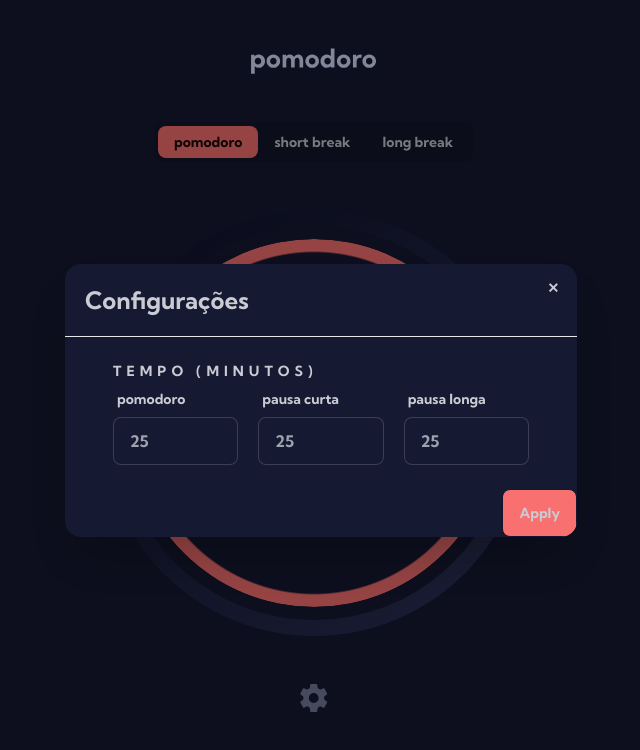
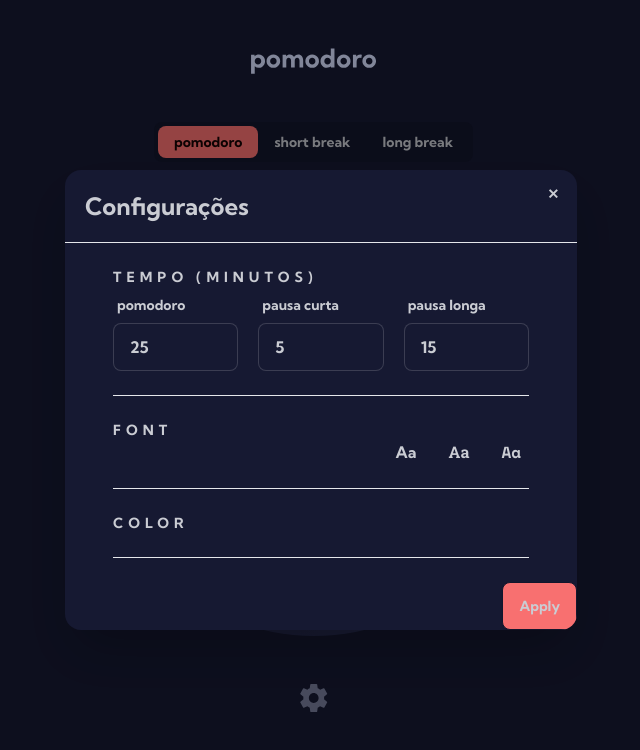
Before and after one commit to natalia-sampaio/pomonat, a Vue app: page / in a window 1280 px wide. Both pictures are taken after a click on the button 640 px from the left and 698 px from the top of the page. Shown: the top 750 px of the page, without its empty margins (319-959 px from the left). Built offline with nearby package versions, Linux system fonts and the light colour scheme.

Commit message:
wip: adding settings modal

```diff
--- a/src/App.vue
+++ b/src/App.vue
@@ -2,7 +2,9 @@
 import TimerIndicator from './components/TimerIndicator.vue';
 import TimerButton from './components/TimerButton.vue';
 import NumberInput from './components/NumberInput.vue';
+import SettingSection from './components/SettingSection.vue';
 import IconSettings from './components/icons/IconSettings.vue';
+import FontInput from './components/FontInput.vue';
 </script>
 
 <template>
@@ -21,14 +23,25 @@ import IconSettings from './components/icons/IconSettings.vue';
           </form>
           <h3 class="font-bold text-2xl">Configurações</h3>
         </div>
-        <div class="mx-12 my-6">
-          <h4 class="font-kumbh-sans font-bold text-sm tracking-[5px] uppercase">Tempo (minutos)</h4>
+        <SettingSection title="tempo (minutos)">
           <div class="flex gap-5">
-            <NumberInput label="pomodoro"/>
-            <NumberInput label="pausa curta"/>
-            <NumberInput label="pausa longa"/>
+            <NumberInput label="pomodoro" defaultValue="25"/>
+            <NumberInput label="pausa curta" defaultValue="5"/>
+            <NumberInput label="pausa longa" defaultValue="15"/>
           </div>
-        </div>
+        </SettingSection>
+
+        <SettingSection title="font">
+          <div class="flex justify-end gap-4">
+            <FontInput fontName="Kumbh Sans" fontFamily="font-kumbh-sans" peerName="peer/kumbh-sans" peerDefinition="peer-checked/kumbh-sans:bg-primary" />
+            <FontInput fontName="Roboto Slab" fontFamily="font-roboto-slab" peerName="peer/roboto-slab" />
+            <FontInput fontName="Space Mono" fontFamily="font-space-mono" peerName="peer/space-mono" />
+          </div>
+        </SettingSection>
+
+        <SettingSection title="color">
+
+        </SettingSection>
         <div class="modal-action">
           <form method="dialog">
             <!-- if there is a button in form, it will close the modal -->
--- /dev/null
+++ b/src/components/FontInput.vue
@@ -0,0 +1,26 @@
+<script setup>
+defineProps({
+    fontName: "",
+    fontFamily: "",
+    peerName: "",
+    peerDefinition: "",
+})
+</script>
+<template>
+    <div class="">
+        <input
+            :id="`${fontName}`"
+            name="choose-font"
+            type="radio"
+            :class="`sr-only ${peerName}`"
+            value="default"
+            :aria-label="`radio for ${fontFamily}`"
+        />
+        <label
+            :for="`${fontName}`"
+            :class="`rounded-full p-2 ${peerDefinition} ${fontFamily}`"
+        >
+        Aa
+        </label>
+    </div>
+</template>
--- a/src/components/NumberInput.vue
+++ b/src/components/NumberInput.vue
@@ -3,6 +3,9 @@ defineProps({
     label: {
         type: String,
         required: true
+    },
+    defaultValue: {
+        type: Number
     }
 })
 </script>
@@ -11,6 +14,6 @@ defineProps({
         <div class="label">
             <span class="label-text">{{ label }}</span>
         </div>
-        <input type="number" placeholder="25" class="input input-bordered w-full max-w-xs" />
+        <input type="number" :value="defaultValue" placeholder="digite um número" class="input input-bordered w-full max-w-xs" />
     </label>
 </template>
--- /dev/null
+++ b/src/components/SettingSection.vue
@@ -0,0 +1,14 @@
+<script setup>
+defineProps({
+    title: {
+        type: String,
+        required: true
+    }
+})
+</script>
+<template>
+    <div class="mx-12 py-6 border-b">
+        <h4 class="font-kumbh-sans font-bold text-sm tracking-[5px] uppercase">{{ title }}</h4>
+        <slot></slot>
+    </div>
+</template>
```
